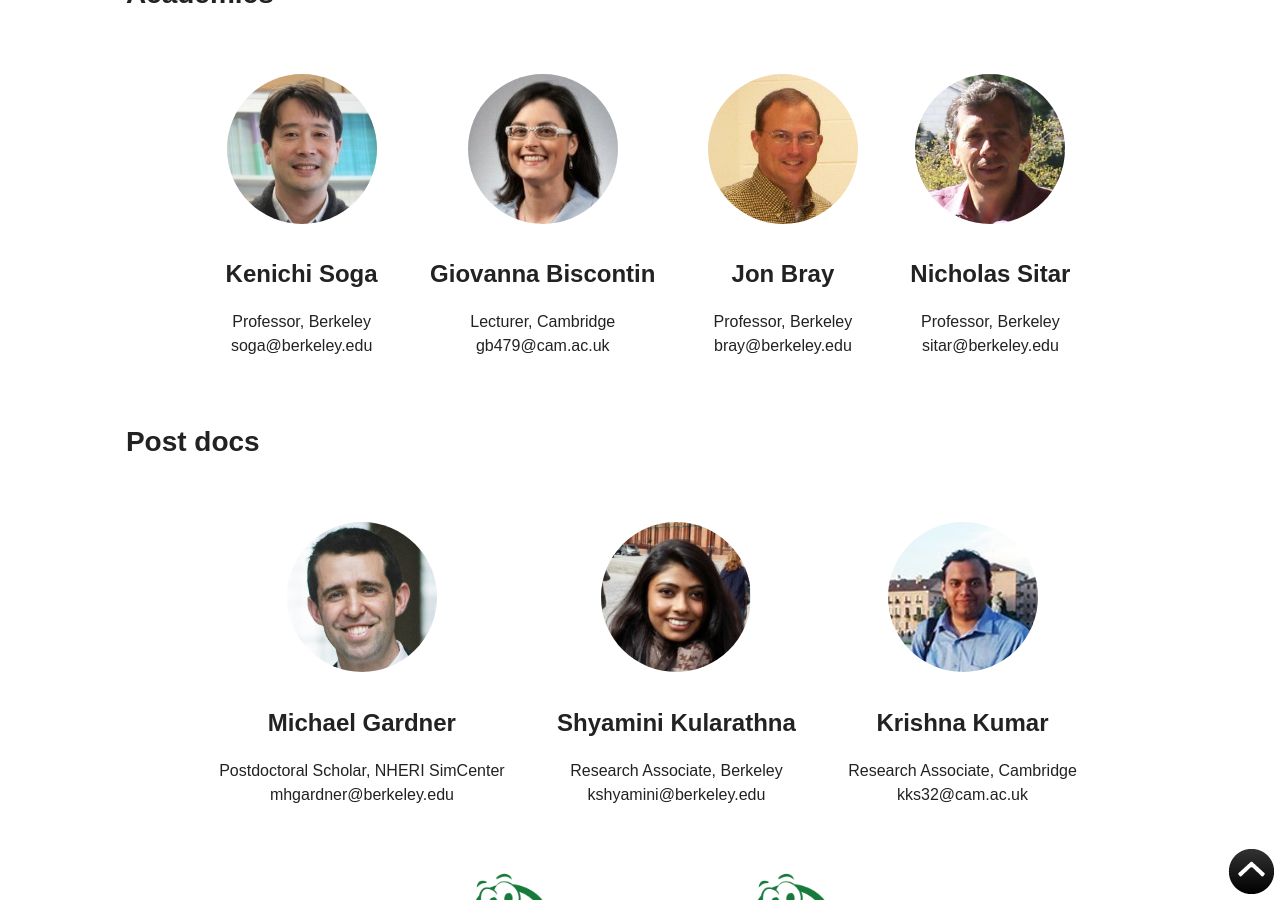
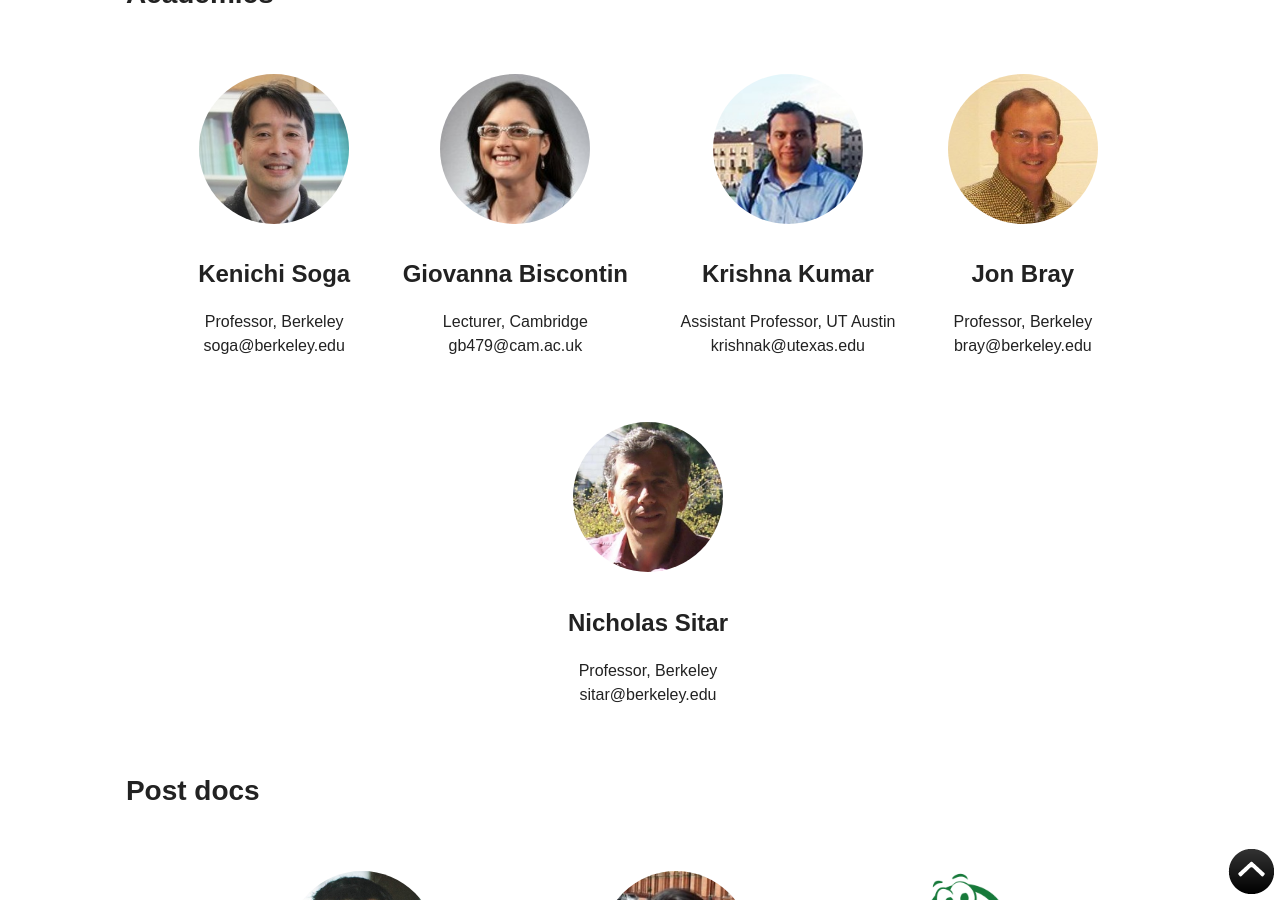
Before and after one commit to cb-geo/cb-geo.github.io, a Jekyll site: the page built from team/index.md, in a window 1280 px wide and 900 px high, scrolled down 456 px. Built offline with Jekyll 4.4.1, drawn with Linux system fonts in a browser that asks for light colours; nearby versions of some CDN libraries.

Commit message:
:pencil: UT Austin

```diff
--- a/_data/members.yml
+++ b/_data/members.yml
@@ -20,6 +20,19 @@
   email: gb479@cam.ac.uk
   area:
     - DEM
+    - MPM
+
+- name: Krishna Kumar
+  role: academic
+  position: Assistant Professor
+  uni: UT Austin
+  image: kumar.jpg
+  email: krishnak@utexas.edu
+  area:
+    - DEM
+    - FEM
+    - LBM
+    - LEM
     - MPM
 
 - name: Jon Bray
@@ -57,19 +70,6 @@
   image: kularathna.jpg
   email: kshyamini@berkeley.edu
   area:
-    - MPM
-
-- name: Krishna Kumar
-  role: researcher
-  position: Research Associate
-  uni: Cambridge
-  image: kumar.jpg
-  email: kks32@cam.ac.uk
-  area:
-    - DEM
-    - FEM
-    - LBM
-    - LEM
     - MPM
 
 - name: Yi Rui
```
